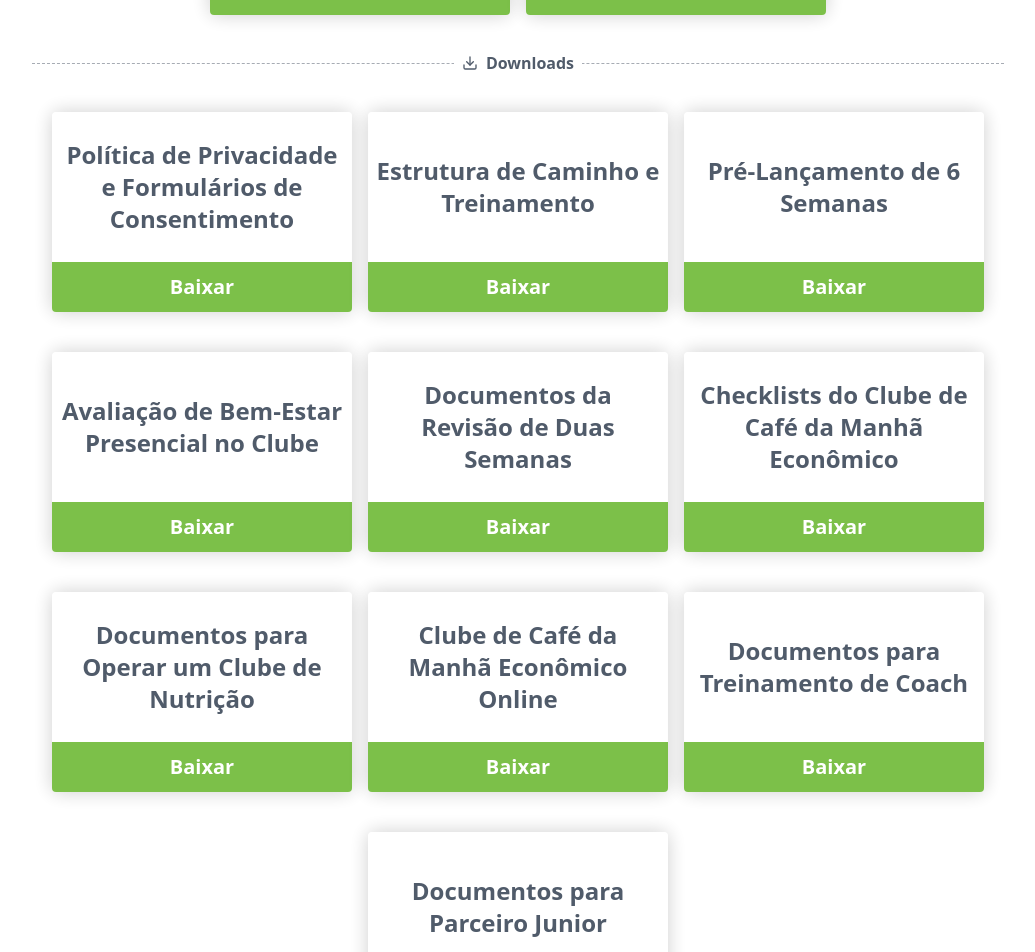
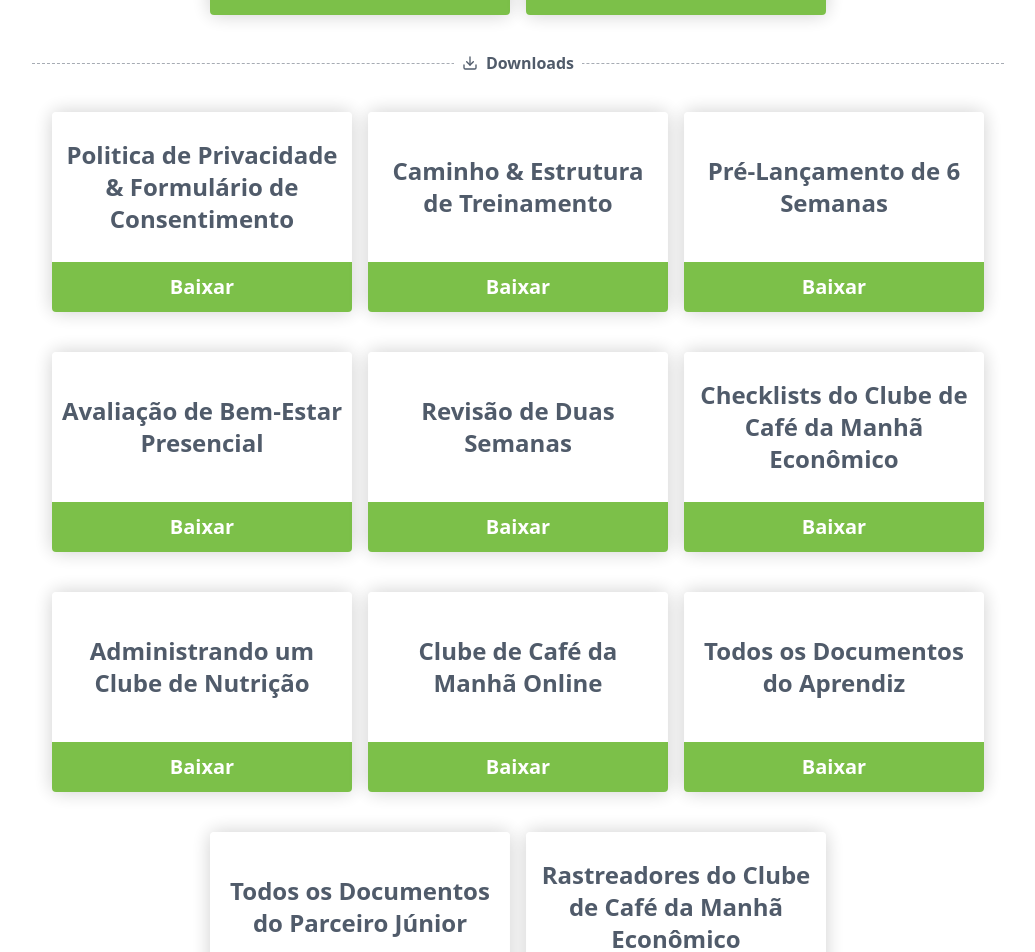
Before and after one commit to leoFagundes/BBC, a Next.js app: page / in a window 1280 px wide. Shown: the part 860-1812 px from the top of the page, without its empty margins (122-1157 px from the left). Built offline with nearby package versions, Linux system fonts and the light colour scheme.

Commit message:
refactor: name and links

```diff
--- a/src/app/page.tsx
+++ b/src/app/page.tsx
@@ -121,62 +121,68 @@ export default function Home() {
           <div className="flex flex-wrap justify-center gap-x-4 gap-y-10">
             <Card
               srcTitle="Baixar"
-              src="https://aem.herbalifenutrition.com/linkshare.html?sh=c1f9c17e_1cbb_4586_8564_7936ec3fe6b7.Yly1T9MkiqV3dCVFtiaPWuf4WBUtAP69jO7BzHnc67U"
-              title="Política de Privacidade e Formulários de Consentimento"
+              src="https://drive.google.com/drive/folders/1ai6BBub17gxaU10W8qgzoL80ayM1_sax?usp=sharing"
+              title="Politica de Privacidade & Formulário de Consentimento"
               icon={<FiDownload />}
             />
             <Card
               srcTitle="Baixar"
-              src="https://aem.herbalifenutrition.com/linkshare.html?sh=113e95de_b4af_4bb9_ad57_856129c2a0c0.1dTp60OFyADFvlaPvX4cItd0aTPn7F0K3nm7a8dkfuM"
-              title="Estrutura de Caminho e Treinamento"
+              src="https://drive.google.com/drive/folders/1gJM_3sCFLOX4IgJAk44QHxZMKjN3E58r?usp=sharing"
+              title="Caminho & Estrutura de Treinamento"
               icon={<FiDownload />}
             />
             <Card
               srcTitle="Baixar"
-              src="https://aem.herbalifenutrition.com/linkshare.html?sh=659416f5_ec5e_4e7d_80f2_5ecc4db723d6.sEKkedkDvO2gr-mVFD2n_3geIM5P_P3xIKk19YxGjds"
+              src="https://drive.google.com/drive/folders/14kwPOAsecjI98o1Onbvpbyj053567Yx6?usp=sharing"
               title="Pré-Lançamento de 6 Semanas"
               icon={<FiDownload />}
             />
             <Card
               srcTitle="Baixar"
-              src="https://aem.herbalifenutrition.com/linkshare.html?sh=eced9092_5281_4cea_b525_cfa1d32a1a5b.44iFBbPdTLOKHEtP8UGO65jWquhmDcbx4ULShXwLos8"
-              title="Avaliação de Bem-Estar Presencial no Clube"
+              src="https://drive.google.com/drive/folders/16QgFBvoV_PtRRxNvpgTOyv4By7n_gke_?usp=sharing"
+              title="Avaliação de Bem-Estar Presencial"
               icon={<FiDownload />}
             />
             <Card
               srcTitle="Baixar"
-              src="https://aem.herbalifenutrition.com/linkshare.html?sh=8a63a964_f1d1_468b_b7c1_6bb66fe6c127.lcnKBJzxqqQaDo_cwqfQ2-bPkLhJm_hIt1eNCCdm7Qg"
-              title="Documentos da Revisão de Duas Semanas"
+              src="https://drive.google.com/drive/folders/1zilMFJzIEfsXLcMlmzc7cDdQlje0SnY-?usp=sharing"
+              title="Revisão de Duas Semanas"
               icon={<FiDownload />}
             />
             <Card
               srcTitle="Baixar"
-              src="https://aem.herbalifenutrition.com/linkshare.html?sh=3bc718b6_3668_4d07_9029_22a4377985c3.zYNs351igKGF4218zI4sUPi3hl5h_YnOKauV81lYJOk"
+              src="https://drive.google.com/drive/folders/1sJdIL_c8B258gCIOizl468cJdDSZHFO3?usp=sharing "
               title="Checklists do Clube de Café da Manhã Econômico"
               icon={<FiDownload />}
             />
             <Card
               srcTitle="Baixar"
-              src="https://aem.herbalifenutrition.com/linkshare.html?sh=6c813ce6_fa5d_4069_95e0_15e5b9f1b36f.H6UWbsI2wbkvQhbP57heNuGgJu646h1cErvan6oFgcI"
-              title="Documentos para Operar um Clube de Nutrição"
+              src="https://drive.google.com/drive/folders/1Gf0deImbwe6Ku7U7xnjkwtmL8dPrbl7o?usp=sharing "
+              title="Administrando um Clube de Nutrição"
               icon={<FiDownload />}
             />
             <Card
               srcTitle="Baixar"
-              src="https://aem.herbalifenutrition.com/linkshare.html?sh=3bc718b6_3668_4d07_9029_22a4377985c3.zYNs351igKGF4218zI4sUPi3hl5h_YnOKauV81lYJOk"
-              title="Clube de Café da Manhã Econômico Online"
+              src="https://drive.google.com/drive/folders/1GR2EV3R9CXFI-H5v5Oe3D0wIS5skU3mJ?usp=sharing "
+              title="Clube de Café da Manhã Online"
               icon={<FiDownload />}
             />
             <Card
               srcTitle="Baixar"
-              src="https://aem.herbalifenutrition.com/linkshare.html?sh=a46ad3ea_692d_48de_ad13_d34ad16a9594.EqPcv_o14S2np3Fa3CTeGEICyVfXBtBak1TEeGXxbyQ"
-              title="Documentos para Treinamento de Coach"
+              src="https://drive.google.com/drive/folders/1XolJtnhHWOUVBiB86uenNYI_mYnsV2GS?usp=sharing"
+              title="Todos os Documentos do Aprendiz"
               icon={<FiDownload />}
             />
             <Card
               srcTitle="Baixar"
-              src="https://aem.herbalifenutrition.com/linkshare.html?sh=31cf0ea1_e366_4ff4_997d_c2a602651b1f.WwRKpAHulg_sPPRR_VKwHWb5BbPiGMF2-EZr71CseSA"
-              title="Documentos para Parceiro Junior"
+              src="https://drive.google.com/drive/folders/1WNBh45WUWHQx-YqTNp9nSV3YzI1qCm2r?usp=sharing"
+              title="Todos os Documentos do Parceiro Júnior"
+              icon={<FiDownload />}
+            />
+            <Card
+              srcTitle="Baixar"
+              src="https://drive.google.com/drive/folders/1yUlVq_GW5mD9KVTY0gvS-XOXRlwyWA2w?usp=sharing"
+              title="Rastreadores do Clube de Café da Manhã Econômico"
               icon={<FiDownload />}
             />
           </div>
```
